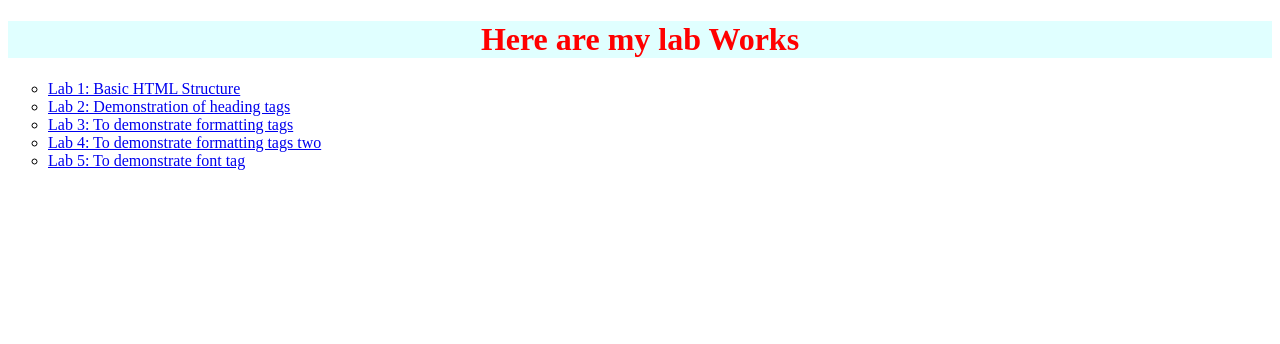
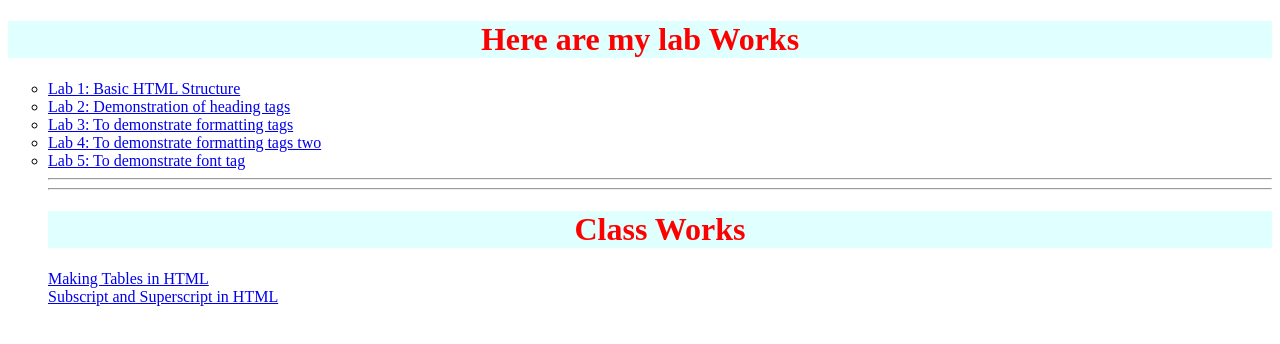
Before and after one commit to parbatsardar840-cmd/DIT-2081-PRO, a plain HTML site: page index.html in a window 1280 px wide. Drawn offline with Linux system fonts and the light colour scheme.

Commit message:
minor changes

```diff
--- a/index.html
+++ b/index.html
@@ -21,5 +21,9 @@
         <li><a href="lab3.html">Lab 3: To demonstrate formatting tags</a></li>
         <li><a href="lab4.html">Lab 4: To demonstrate formatting tags two</a></li>
         <li><a href="lab5.html">Lab 5: To demonstrate font tag</a></li>
+        <hr><hr>
+        <h1>Class Works</h1>
+        <a href="table.html">Making Tables in HTML</a><br>
+        <a href="labtask.html">Subscript and Superscript in HTML</a>
 </body>
 </html>
```
Also changed, not shown: labtask.html (added), table.html (added).
